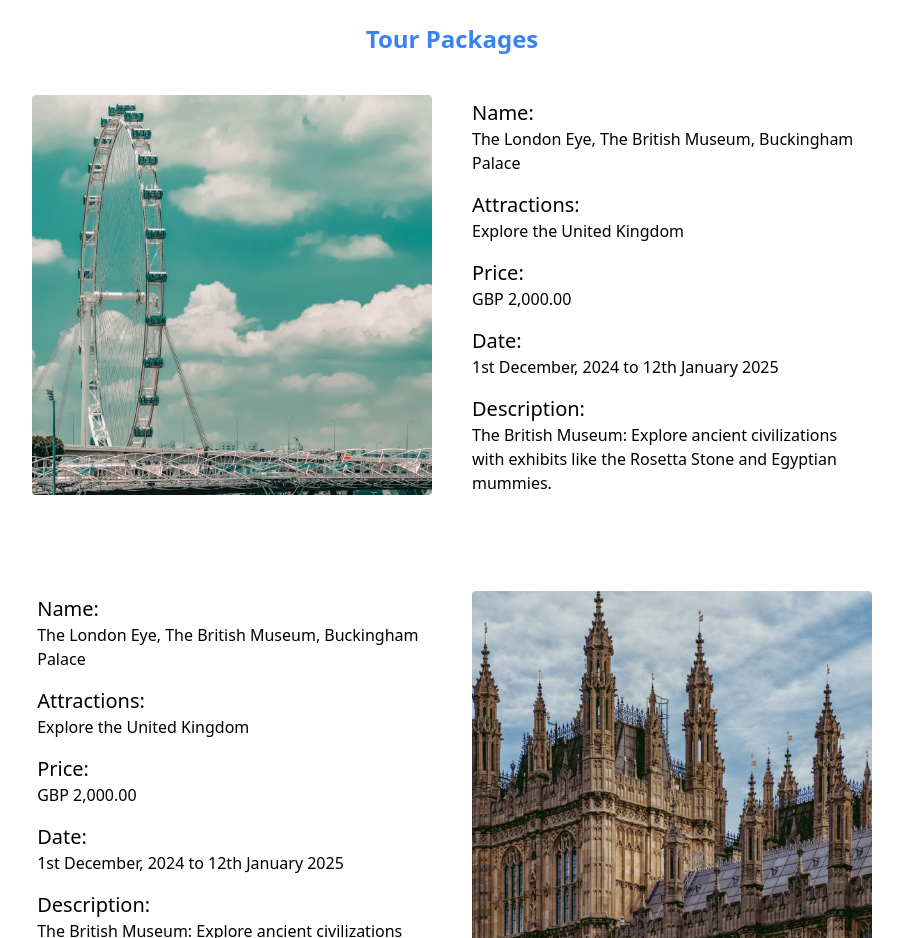
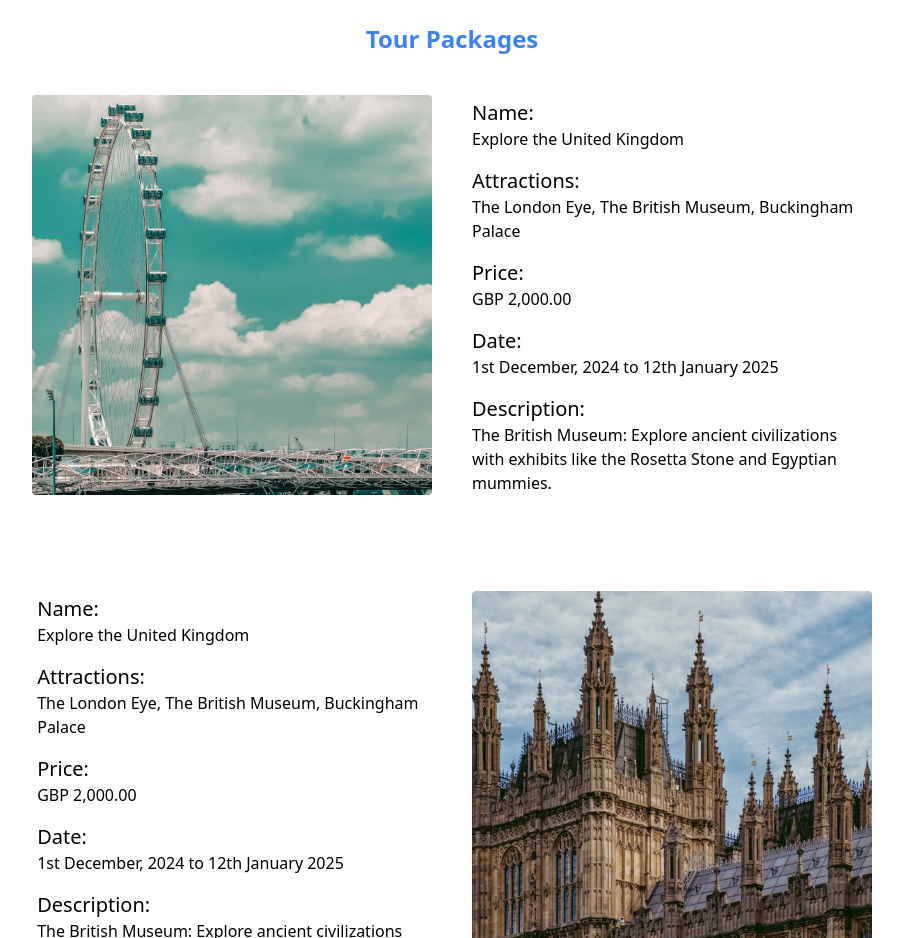
Before and after one commit to Darhin97/edubest-travel, a Next.js app: page /tour-packages in a window 1280 px wide. Shown: the part 300-1238 px from the top of the page, without its empty margins (188-1091 px from the left). Built offline with nearby package versions, Linux system fonts and the light colour scheme.

Commit message:
fixes tour package page

```diff
--- a/app/(home)/tour-packages/page.tsx
+++ b/app/(home)/tour-packages/page.tsx
@@ -38,7 +38,7 @@
                   <div className={"space-y-1"}>
                     <p className={"text-lg lg:text-xl font-medium"}>Name:</p>
                     <span className={"text-sm lg:text-base"}>
-                      The London Eye, The British Museum, Buckingham Palace
+                      Explore the United Kingdom
                     </span>
                   </div>
                   <div className={"space-y-1"}>
@@ -46,7 +46,7 @@
                       Attractions:
                     </p>
                     <span className={"text-sm lg:text-base"}>
-                      Explore the United Kingdom
+                      The London Eye, The British Museum, Buckingham Palace
                     </span>
                   </div>{" "}
                   <div className={"space-y-1"}>
@@ -92,7 +92,7 @@
                   <div className={"space-y-1"}>
                     <p className={"text-lg lg:text-xl font-medium"}>Name:</p>
                     <span className={"text-sm lg:text-base"}>
-                      The London Eye, The British Museum, Buckingham Palace
+                      Explore the United Kingdom
                     </span>
                   </div>
                   <div className={"space-y-1"}>
@@ -100,7 +100,7 @@
                       Attractions:
                     </p>
                     <span className={"text-sm lg:text-base"}>
-                      Explore the United Kingdom
+                      The London Eye, The British Museum, Buckingham Palace
                     </span>
                   </div>{" "}
                   <div className={"space-y-1"}>
```
